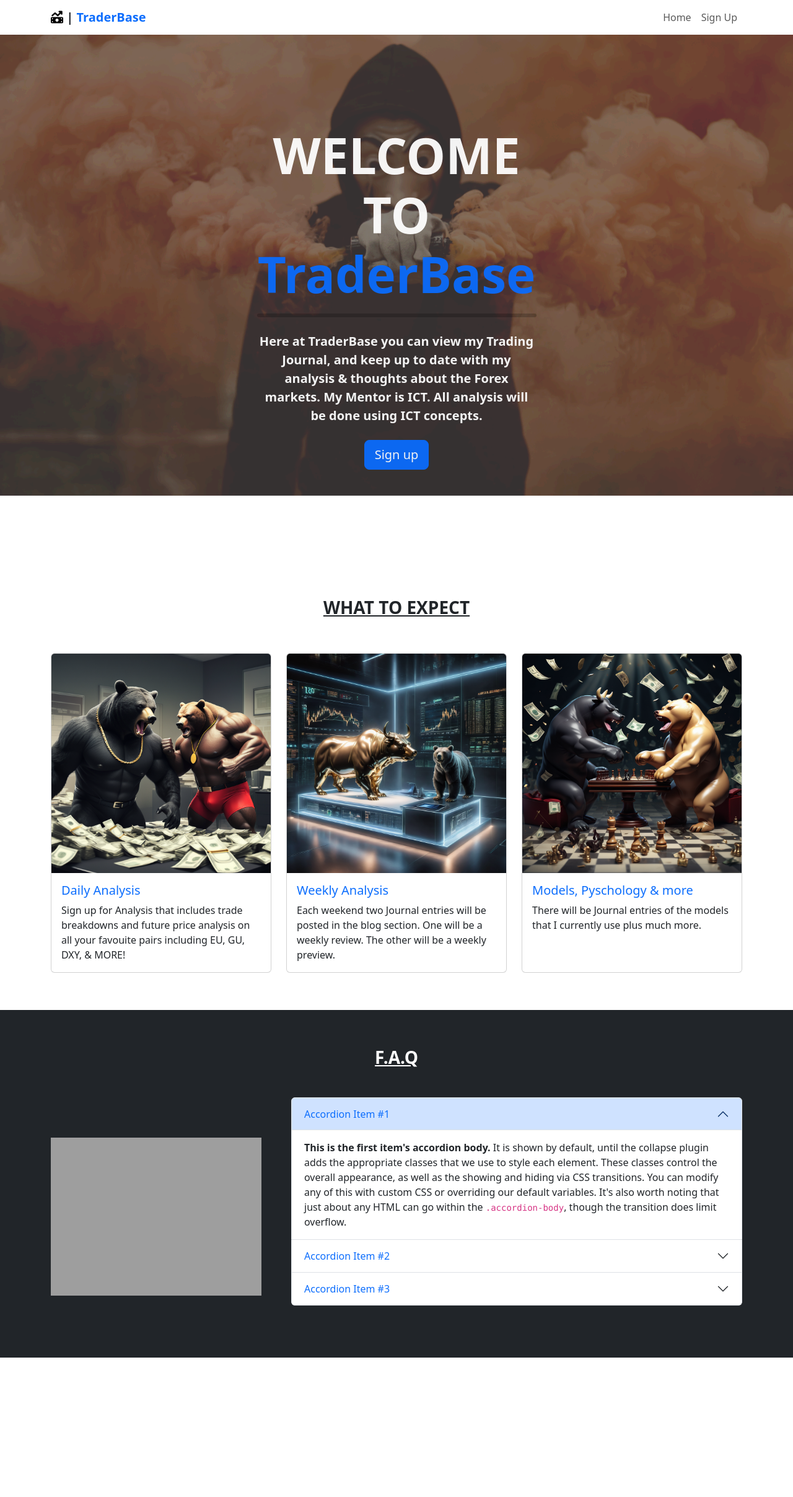
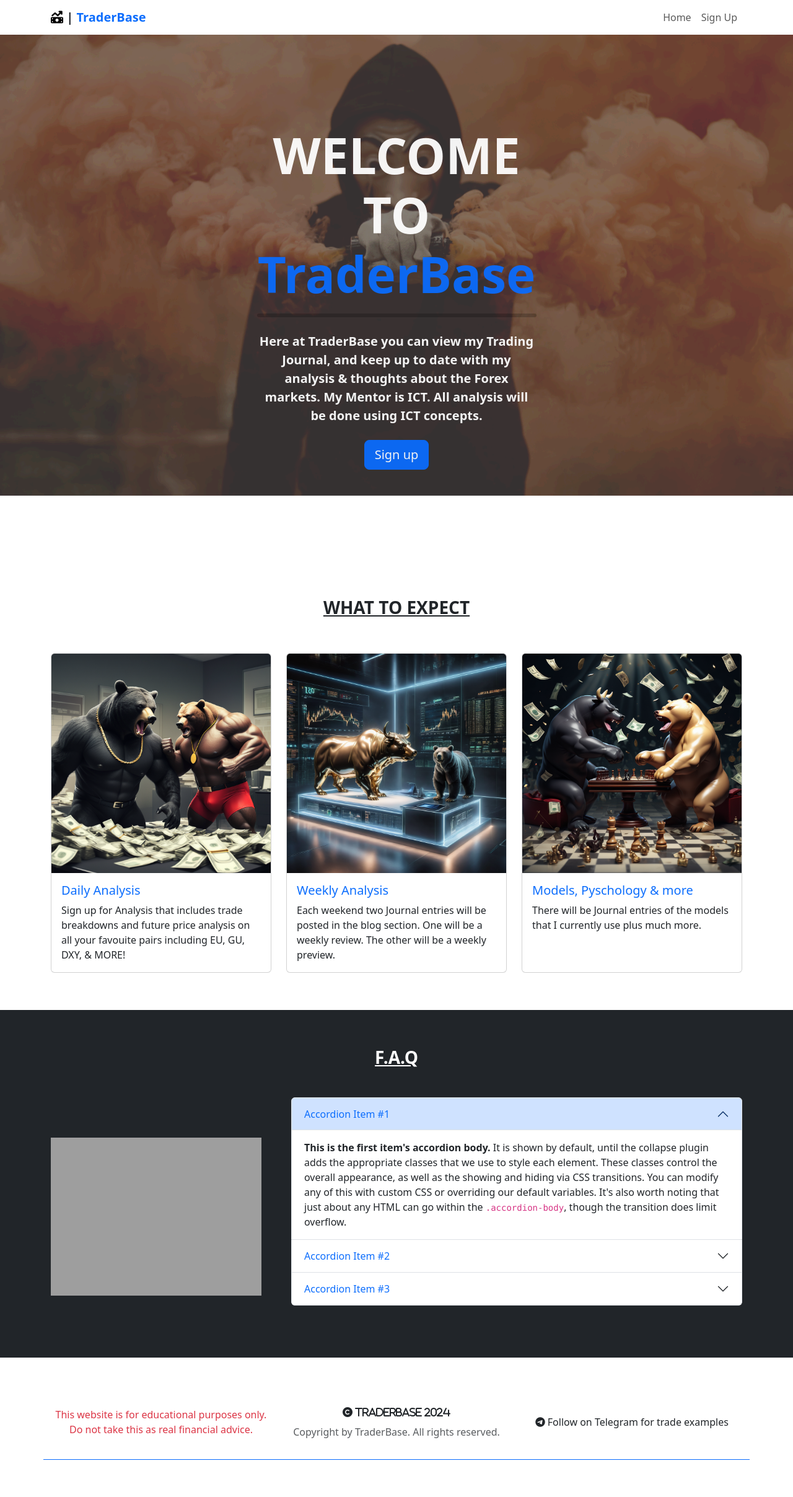
Before and after one commit to BreakellrZ/trader_base, a Django app: page / in a window 1280 px wide. Shown: the whole page at 62% size. Before the commit the page ends 2191 px from the top, so only its background shows below. Run offline with Django 4.2, Linux system fonts and the light colour scheme; some libraries are stand-ins or nearby versions; grey boxes are pictures that could not be loaded.

Commit message:
Design footer

```diff
--- a/home/templates/index.html
+++ b/home/templates/index.html
@@ -76,10 +76,10 @@
         </div>
 
         <div class="row mt-3 g-5 align-items-center">
-          <div class="col-4">
+          <div class="col-md-4 d-none d-md-block">
             <img class="img-fluid" src="/static/css/img/question.jpg" alt="question mark">
           </div>
-            <div class="col-8 my-4">
+            <div class="col-12 col-md-8 my-4">
                 <div class="accordion" id="accordionExample">
                     <div class="accordion-item">
                       <h2 class="accordion-header">
@@ -123,6 +123,23 @@
     </div>
 </section>
 
+<section>
+  <footer>
+    <div class="container">
+      <div class="row justify-content-center align-items-center text-center border-bottom border-primary">
+        <div class="col-md-4 line"> <p class=" text-danger">This website is for educational purposes only. Do not take this as real financial advice. </p></div>
+
+        <div class="col-md-4 my-3 line"> <i class="fa-solid fa-copyright"> TraderBase 2024 </i>
+          <div> <p class="text-muted mt-2">Copyright by TraderBase. All rights reserved.</p></div>
+        </div>
+
+        <div class="col-md-4 my-3 line"> <p> <i class="fa-brands fa-telegram"></i> Follow on Telegram for trade examples</p>
+          </div>
+      </div>
+    </div>
+  </footer>
+</section>
+
 
 
 
--- a/static/css/style.css
+++ b/static/css/style.css
@@ -46,3 +46,9 @@ h1 {
 .card{
     height: 100px;
 }
+
+@media (max-width: 752px){
+.line {
+    border-bottom: solid 2px;
+}
+}
```
